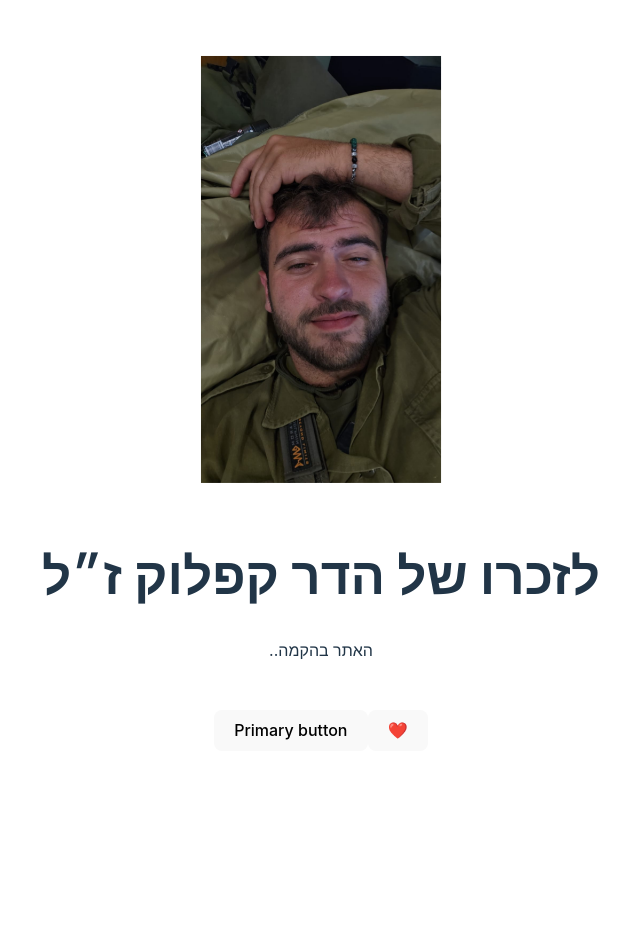
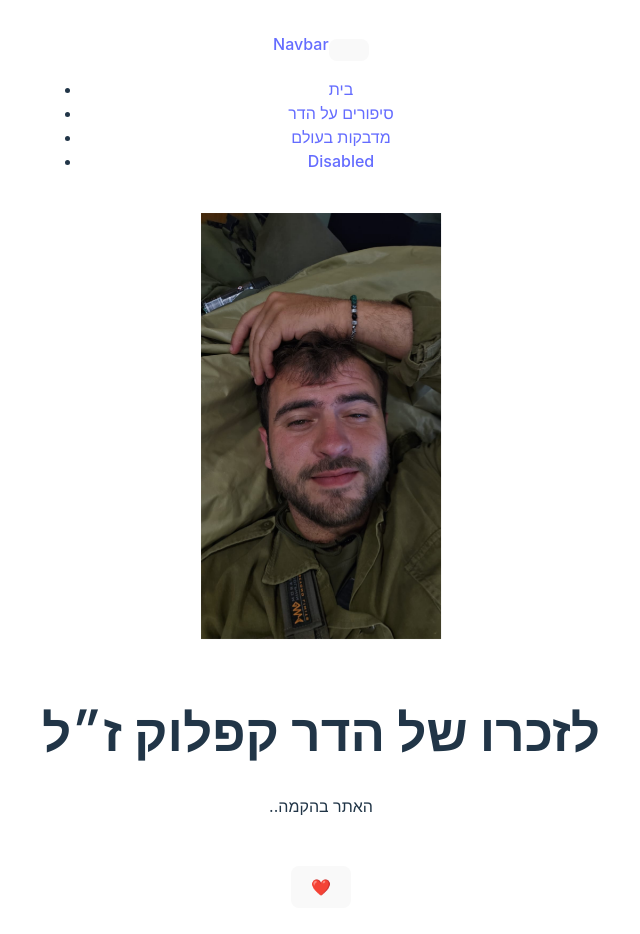
Before and after one commit to Evyatarr/Remembering-Hadar, a React (Vite) app: page / in a window 1280 px wide. Shown: the top 934 px of the page, without its empty margins (319-959 px from the left). Before the commit the page ends 815 px from the top, so only its background shows below. Built offline with nearby package versions, Linux system fonts and the light colour scheme.

Commit message:
added navbar component

```diff
--- a/src/App.jsx
+++ b/src/App.jsx
@@ -1,4 +1,5 @@
 import { useState } from "react";
+import Navbar from "./Navbar.jsx";
 import "./App.css";
 import hadarPic from "./assets/hadar001.jpg";
 
@@ -7,12 +8,11 @@
 
   return (
     <>
-      {/* <>NavBar</> */}
+      <Navbar />
       <img src={hadarPic} className="logo" alt="Hadar"></img>
       <h1>לזכרו של הדר קפלוק ז״ל</h1>
       <p>..האתר בהקמה </p>
       <div className="card">
-        <button class="x">Primary button</button>
         <button onClick={() => setHeart((heart) => heart + "❤️")}>
           {heart}
         </button>
--- /dev/null
+++ b/src/Navbar.jsx
@@ -0,0 +1,48 @@
+function Navbar() {
+  return (
+    <nav class="navbar navbar-expand-lg bg-body-tertiary">
+      <div class="container-fluid">
+        <a class="navbar-brand" href="#">
+          Navbar
+        </a>
+        <button
+          class="navbar-toggler"
+          type="button"
+          data-bs-toggle="collapse"
+          data-bs-target="#navbarNav"
+          aria-controls="navbarNav"
+          aria-expanded="false"
+          aria-label="Toggle navigation"
+        >
+          <span class="navbar-toggler-icon"></span>
+        </button>
+        <div class="collapse navbar-collapse" id="navbarNav">
+          <ul class="navbar-nav">
+            <li class="nav-item">
+              <a class="nav-link active" aria-current="page" href="#">
+                בית
+              </a>
+            </li>
+            <li class="nav-item">
+              <a class="nav-link" href="#">
+                סיפורים על הדר
+              </a>
+            </li>
+            <li class="nav-item">
+              <a class="nav-link" href="#">
+                מדבקות בעולם
+              </a>
+            </li>
+            <li class="nav-item">
+              <a class="nav-link disabled" aria-disabled="true">
+                Disabled
+              </a>
+            </li>
+          </ul>
+        </div>
+      </div>
+    </nav>
+  );
+}
+
+export default Navbar;
--- a/src/scss/styles.scss
+++ b/src/scss/styles.scss
@@ -0,0 +1,4 @@
+$primary: #900;
+$enable-shadows: true;
+$prefix: "mo-";
+@import "../node_modules/bootstrap/scss/bootstrap";
```
